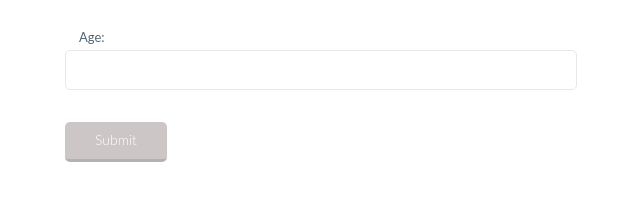
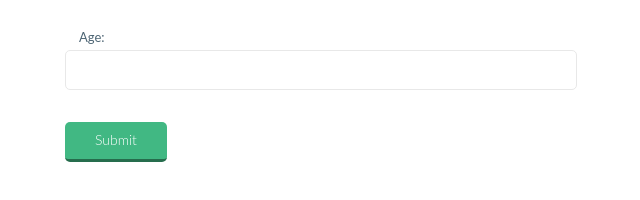
Before and after one commit to vueschool/form-validation, a plain HTML site: page index.html in a window 1280 px wide. Shown: the part 146-346 px from the top of the page, without its empty margins (319-959 px from the left). Drawn offline with nearby package versions, Linux system fonts and the light colour scheme.

Commit message:
Show errors before form is submitted

```diff
--- a/app.js
+++ b/app.js
@@ -28,6 +28,7 @@ new Vue({
 
   methods: {
     submitForm () {
+      this.$v.form.$touch()
       if (!this.$v.form.$invalid) {
         console.log('📝 Form Submitted', this.form)
       } else {
--- a/index.html
+++ b/index.html
@@ -35,7 +35,7 @@
     </div>
 
     <div>
-      <button :disabled="$v.form.$invalid">Submit</button>
+      <button>Submit</button>
     </div>
   </form>
 </div>
```
